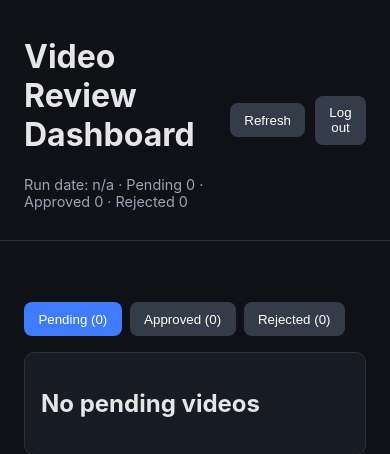
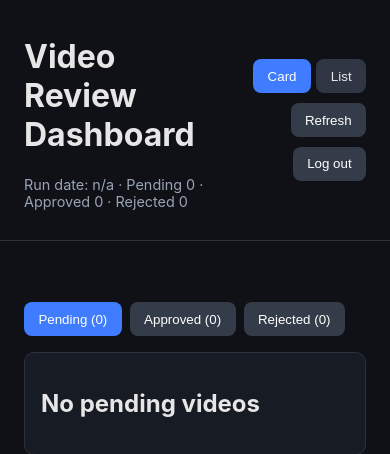
Before and after one commit to foxrobot26/fox-dashboard, a Flask app: page /dashboard in a window 390 px wide. Shown: the top 454 px of the page. Run offline with Flask 3, Linux system fonts and the light colour scheme; the visitor is signed in with stand-in values (Sample User, id 1); parts of the project's set-up code (start-up, migrations or seed data) failed here and were passed over.

Commit message:
Add card/list view toggle with persisted preference

```diff
--- a/static/style.css
+++ b/static/style.css
@@ -16,6 +16,50 @@ body {
 }
 
 .top-actions { display: flex; gap: 0.6rem; align-items: center; }
+.view-toggle { display: inline-flex; gap: 0.35rem; }
+.view-btn.is-active { background: #3f7cff; }
+.view-btn:not(.is-active) { opacity: 0.9; }
+
+.tabs-wrap.list-view .grid {
+  grid-template-columns: 1fr;
+}
+
+.tabs-wrap.list-view .card {
+  border-radius: 8px;
+  padding: 0.8rem 0.9rem;
+}
+
+.tabs-wrap.list-view .card h2 {
+  font-size: 1rem;
+  margin: 0 0 0.35rem;
+}
+
+.tabs-wrap.list-view .note-input {
+  min-height: 56px;
+}
+
+.tabs-wrap.list-view .actions {
+  margin-top: 0.6rem;
+}
+
+.tabs-wrap.list-view .muted {
+  font-size: 0.85rem;
+}
+
+.tabs-wrap.list-view .notes-list {
+  margin-top: 0.25rem;
+}
+
+.tabs-wrap.list-view .notes-list li {
+  margin-bottom: 0.25rem;
+}
+
+@media (max-width: 760px) {
+  .top-actions {
+    flex-wrap: wrap;
+    justify-content: flex-end;
+  }
+}
 
 .tabs-wrap { padding: 1rem 1.5rem 2rem; }
 .tabs { display: flex; gap: 0.5rem; margin-bottom: 1rem; }
--- a/templates/dashboard.html
+++ b/templates/dashboard.html
@@ -13,6 +13,10 @@
       <p class="muted">Run date: {{ data.run_date or 'n/a' }} · Pending {{ data.counts.pending }} · Approved {{ data.counts.approved }} · Rejected {{ data.counts.rejected }}</p>
     </div>
     <div class="top-actions">
+      <div class="view-toggle" role="group" aria-label="View mode">
+        <button type="button" class="secondary view-btn is-active" id="view-card" data-view="card">Card</button>
+        <button type="button" class="secondary view-btn" id="view-list" data-view="list">List</button>
+      </div>
       <button type="button" class="secondary" id="refresh-btn">Refresh</button>
       <form method="post" action="{{ url_for('logout') }}">
         <button type="submit" class="secondary">Log out</button>
@@ -123,6 +127,20 @@
 
   <script>
     const TAB_KEY = 'fox_dashboard_active_tab';
+    const VIEW_KEY = 'fox_dashboard_view_mode';
+
+    function setViewMode(mode, persist = true) {
+      const wrap = document.querySelector('.tabs-wrap');
+      if (!wrap) return;
+      const next = mode === 'list' ? 'list' : 'card';
+      wrap.classList.toggle('list-view', next === 'list');
+      document.querySelectorAll('.view-btn').forEach(btn => {
+        btn.classList.toggle('is-active', btn.dataset.view === next);
+      });
+      if (persist) {
+        try { localStorage.setItem(VIEW_KEY, next); } catch (_) {}
+      }
+    }
 
     function activateTab(name, persist = true) {
       document.querySelectorAll('.tab').forEach(btn => {
@@ -147,6 +165,16 @@
       if (saved && validTabs.has(saved)) {
         activateTab(saved, false);
       }
+    })();
+
+    document.querySelectorAll('.view-btn').forEach(btn => {
+      btn.addEventListener('click', () => setViewMode(btn.dataset.view, true));
+    });
+
+    (function restoreView() {
+      let saved = null;
+      try { saved = localStorage.getItem(VIEW_KEY); } catch (_) {}
+      setViewMode(saved === 'list' ? 'list' : 'card', false);
     })();
 
     function setBanner(message, type) {
```
